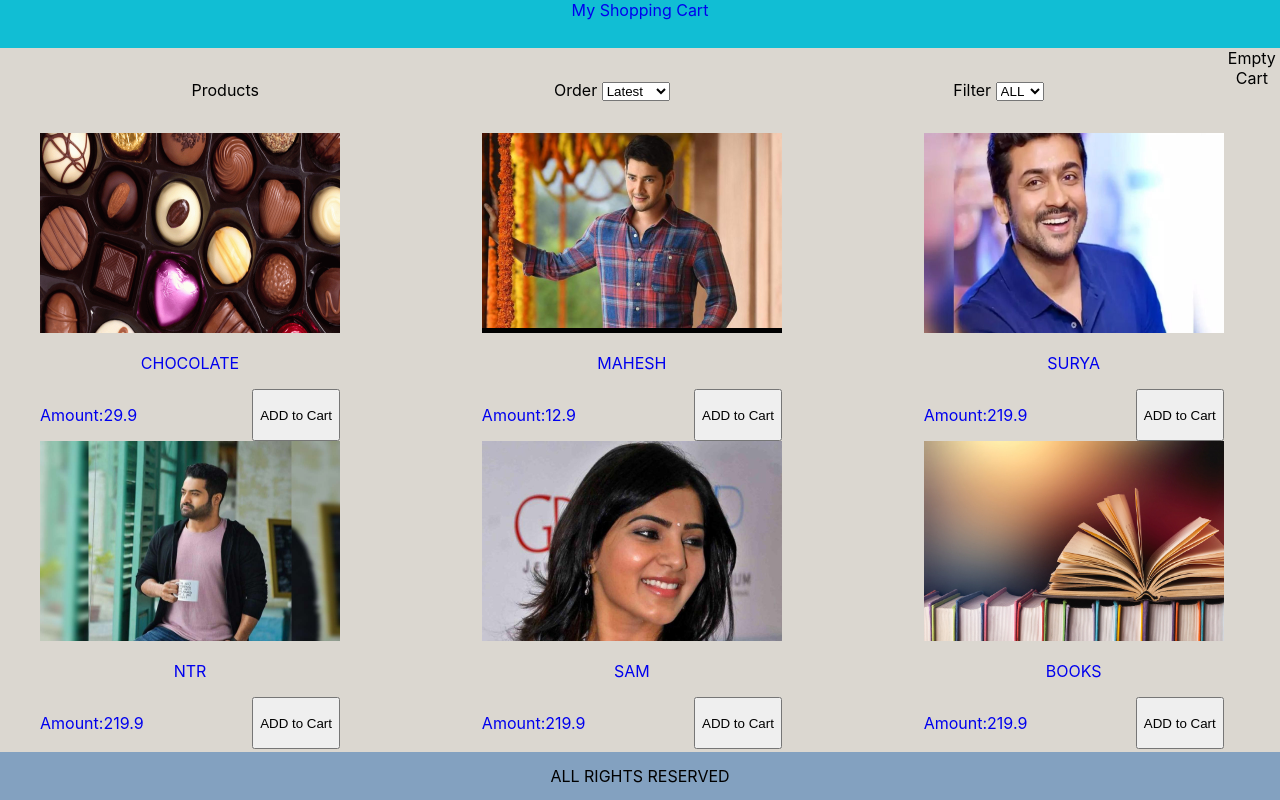
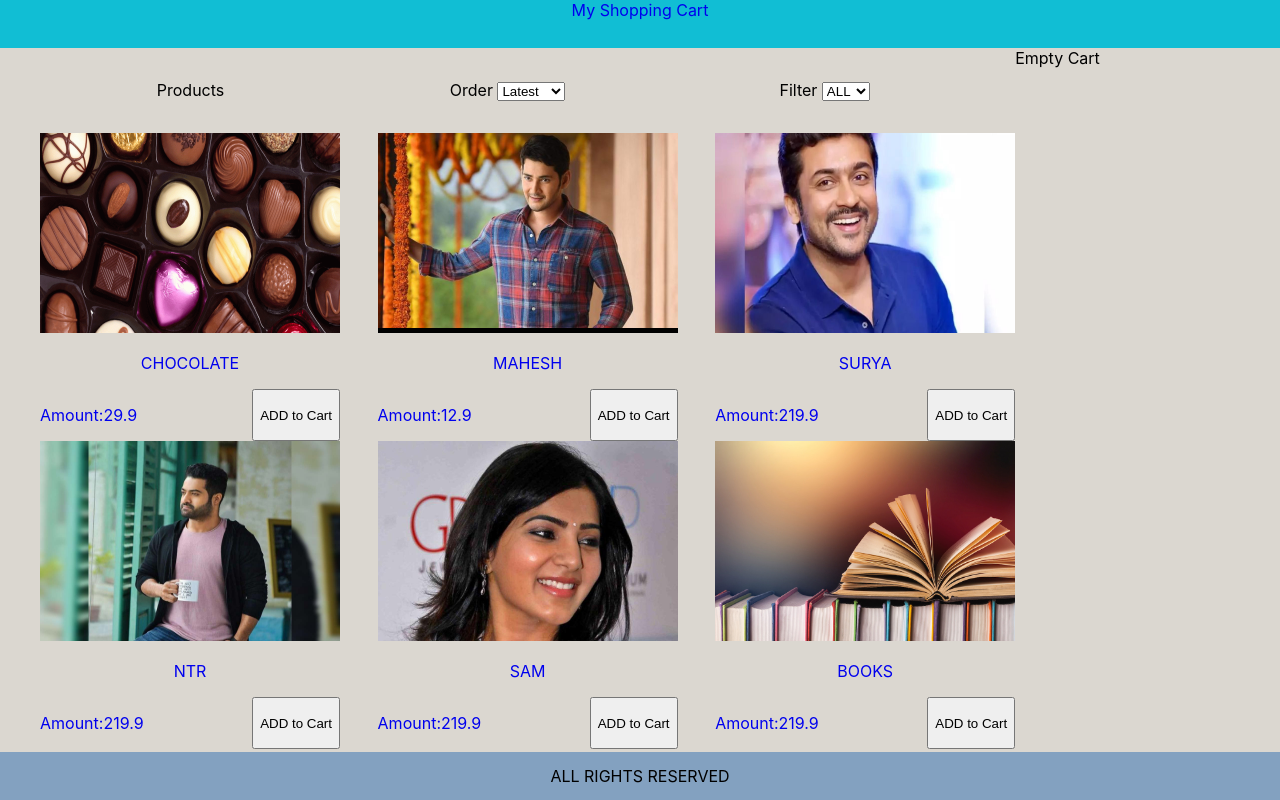
Before and after one commit to kogantimounika/shopper, a React (Create React App) app: page / in a window 1280 px wide. Built offline with nearby package versions, Linux system fonts and the light colour scheme.

Commit message:
added styles to the container

```diff
--- a/src/components/Container.css
+++ b/src/components/Container.css
@@ -94,3 +94,8 @@ a {
     justify-content: center;
     align-items: center;
 }
+
+.sideBar{
+  display: flex;
+  flex:1 30rem;
+}
```
